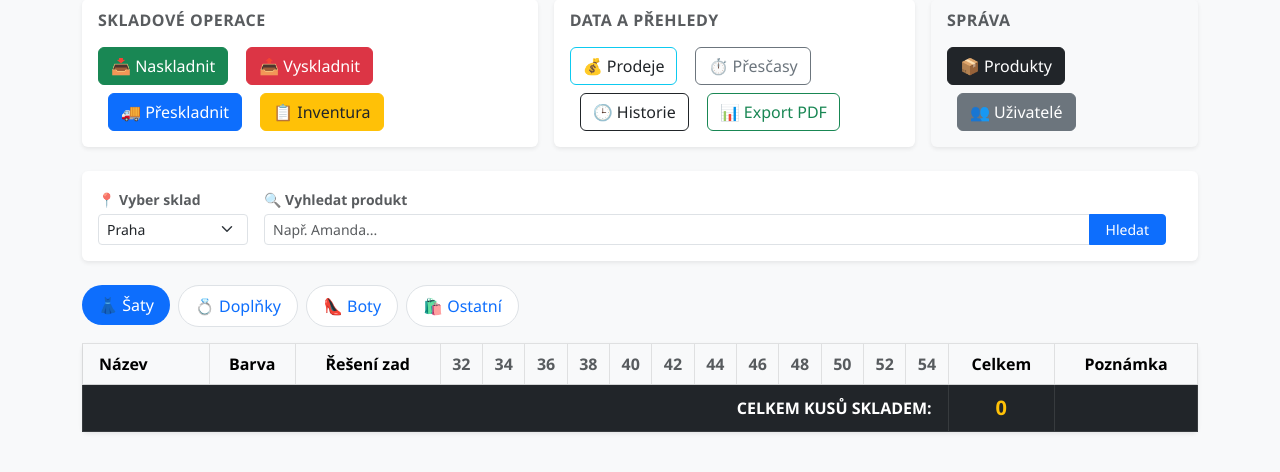
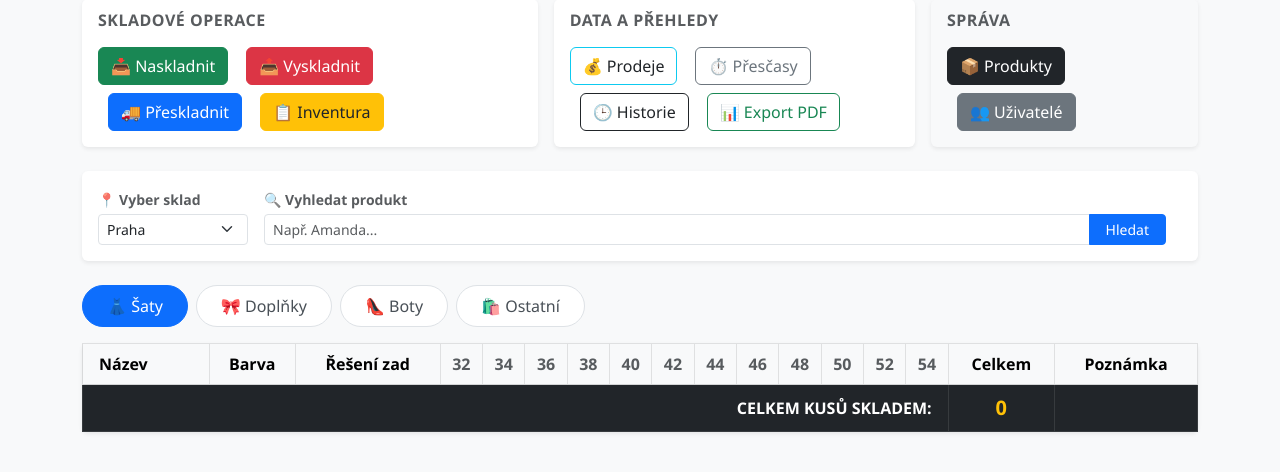
Before and after one commit to PetrHorak01/skladovy-system, a Flask app: page /dashboard in a window 1280 px wide. Shown: the part 87-559 px from the top of the page. Run offline with Flask 3, Linux system fonts and the light colour scheme; the visitor is signed in with stand-in values (Sample User, id 1); data that the repository does not hold is empty.

Commit message:
Uprava dashboard

```diff
--- a/templates/dashboard.html
+++ b/templates/dashboard.html
@@ -1,6 +1,26 @@
 {# templates/dashboard.html #}
 {% extends "base.html" %}
 {% block content %}
+
+<style>
+  /* Vlastní styl pro záložky, aby se správně překreslovaly při kliknutí */
+  .custom-tab {
+    background-color: #fff;
+    color: #495057; /* Tmavší šedá pro neaktivní záložky */
+    font-weight: 500;
+    transition: all 0.2s ease-in-out;
+  }
+  .custom-tab:hover {
+    background-color: #f8f9fa;
+    color: #212529;
+  }
+  /* Když je záložka aktivní, vnutíme jí modré pozadí a bílé písmo */
+  .nav-pills .nav-link.custom-tab.active {
+    background-color: #0d6efd !important;
+    color: #fff !important;
+    border-color: #0d6efd !important;
+  }
+</style>
 
 <div class="d-flex justify-content-between align-items-center mb-4 mt-2">
   <h2 class="mb-0 fw-bold text-dark">👗 Skladový systém <span class="text-muted fs-4 fw-normal">| Šaty za hubičku</span></h2>
@@ -97,16 +117,16 @@
 {# ===== ZÁLOŽKY (Tabs) ===== #}
 <ul class="nav nav-pills mb-3 gap-2" id="tabMenu">
   <li class="nav-item">
-    <a class="nav-link rounded-pill {% if active_tab=='saty' %}active{% else %}bg-white border{% endif %}" data-bs-toggle="tab" href="#saty">👗 Šaty</a>
+    <a class="nav-link rounded-pill border custom-tab px-4 {% if active_tab=='saty' %}active{% endif %}" data-bs-toggle="tab" href="#saty">👗 Šaty</a>
   </li>
   <li class="nav-item">
-    <a class="nav-link rounded-pill {% if active_tab=='doplnky' %}active{% else %}bg-white border{% endif %}" data-bs-toggle="tab" href="#doplnky">💍 Doplňky</a>
+    <a class="nav-link rounded-pill border custom-tab px-4 {% if active_tab=='doplnky' %}active{% endif %}" data-bs-toggle="tab" href="#doplnky">🎀 Doplňky</a>
   </li>
   <li class="nav-item">
-    <a class="nav-link rounded-pill {% if active_tab=='boty' %}active{% else %}bg-white border{% endif %}" data-bs-toggle="tab" href="#boty">👠 Boty</a>
+    <a class="nav-link rounded-pill border custom-tab px-4 {% if active_tab=='boty' %}active{% endif %}" data-bs-toggle="tab" href="#boty">👠 Boty</a>
   </li>
   <li class="nav-item">
-    <a class="nav-link rounded-pill {% if active_tab=='ostatni' %}active{% else %}bg-white border{% endif %}" data-bs-toggle="tab" href="#ostatni">🛍️ Ostatní</a>
+    <a class="nav-link rounded-pill border custom-tab px-4 {% if active_tab=='ostatni' %}active{% endif %}" data-bs-toggle="tab" href="#ostatni">🛍️ Ostatní</a>
   </li>
 </ul>
 
```
